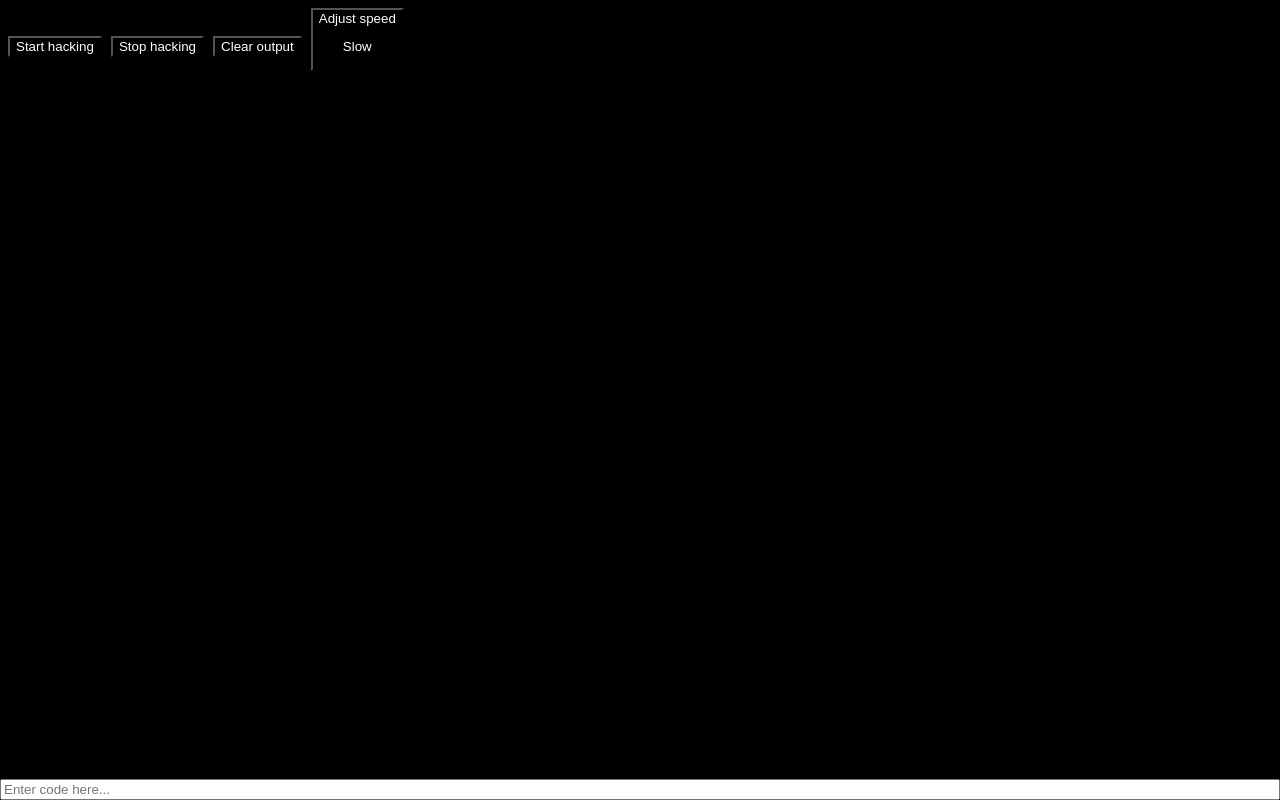
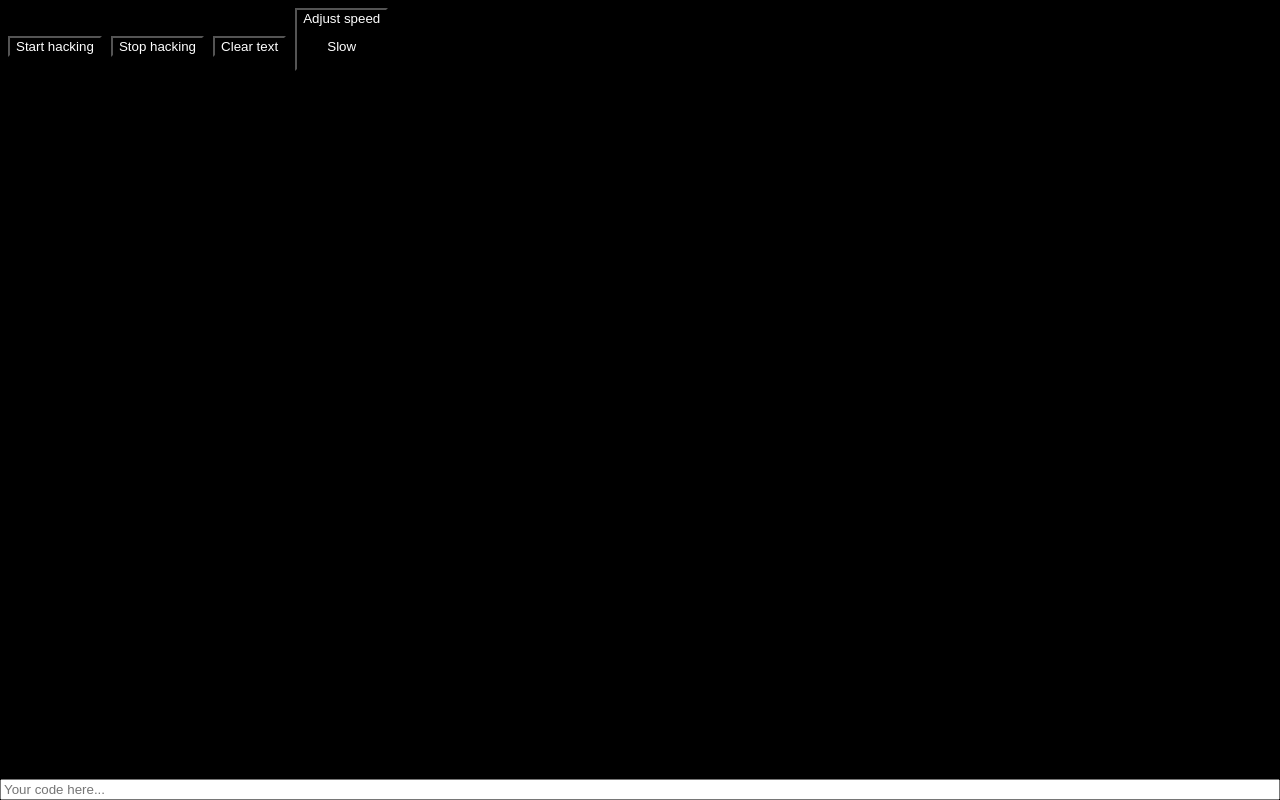
Before and after one commit to liang108/Hollywood-Hacker, a plain HTML site: page index.html in a window 1280 px wide. Drawn offline with Linux system fonts and the light colour scheme.

Commit message:
Add files via upload

```diff
--- a/index.html
+++ b/index.html
@@ -15,9 +15,9 @@
             Stop hacking
         </button>
         <button class="btn3" onclick="resetText()">
-            Clear output
+            Clear text
         </button>
-        <button class="dropbtn" onclick="adjustSpeed()">
+        <button class="btn4" onclick="adjustSpeed()">
             Adjust speed
             <p id="speed">
                 Slow
@@ -25,7 +25,7 @@
         </button>
         <p id="output">
         </p>
-        <input type="text" placeholder="Enter code here..." class="display" onkeydown="display(this)">
+        <input type="text" placeholder="Your code here..." class="display" onkeydown="display(this)">
         </input>
     <script src="scripts/main.js">
     </script>
```
